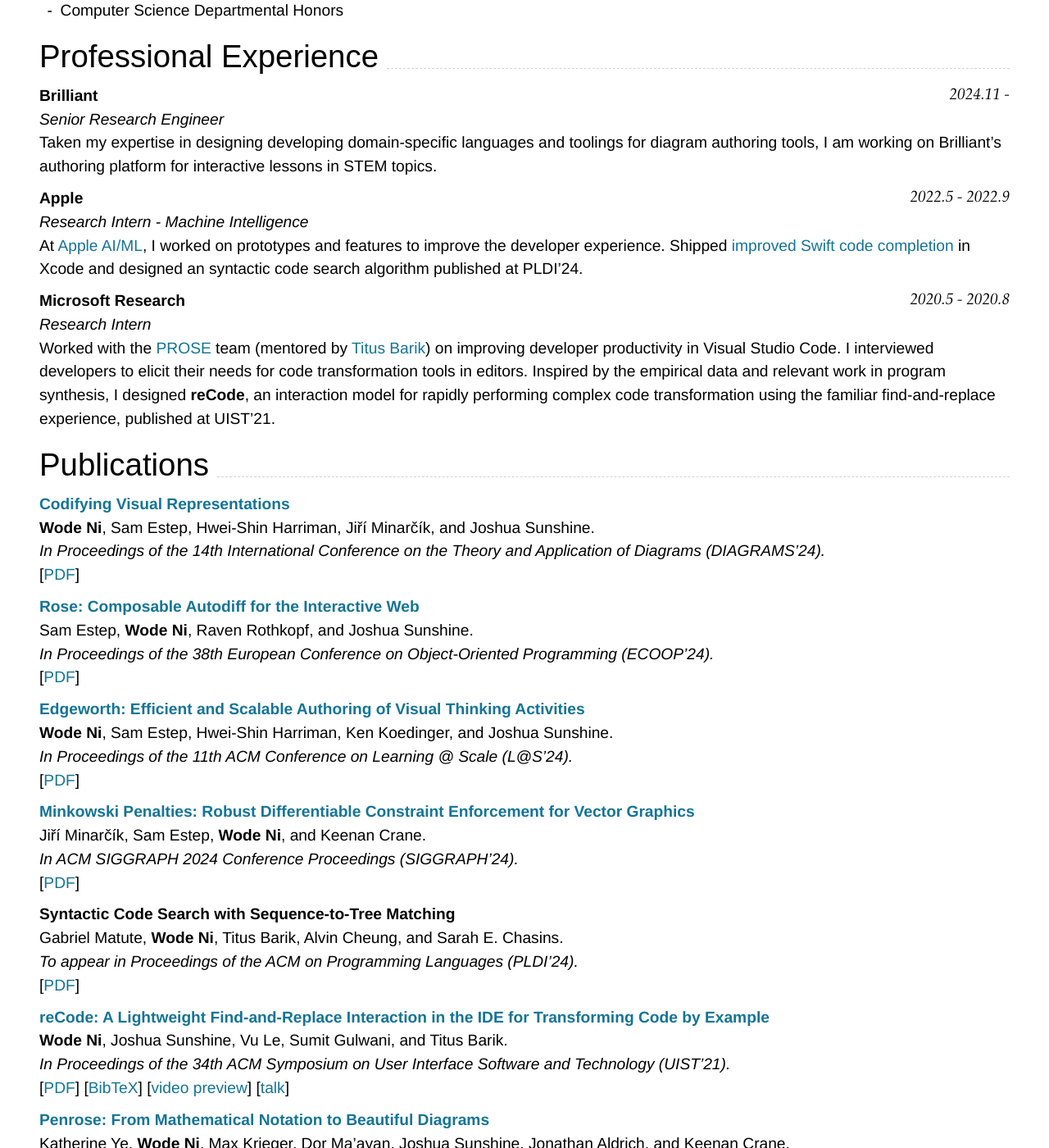
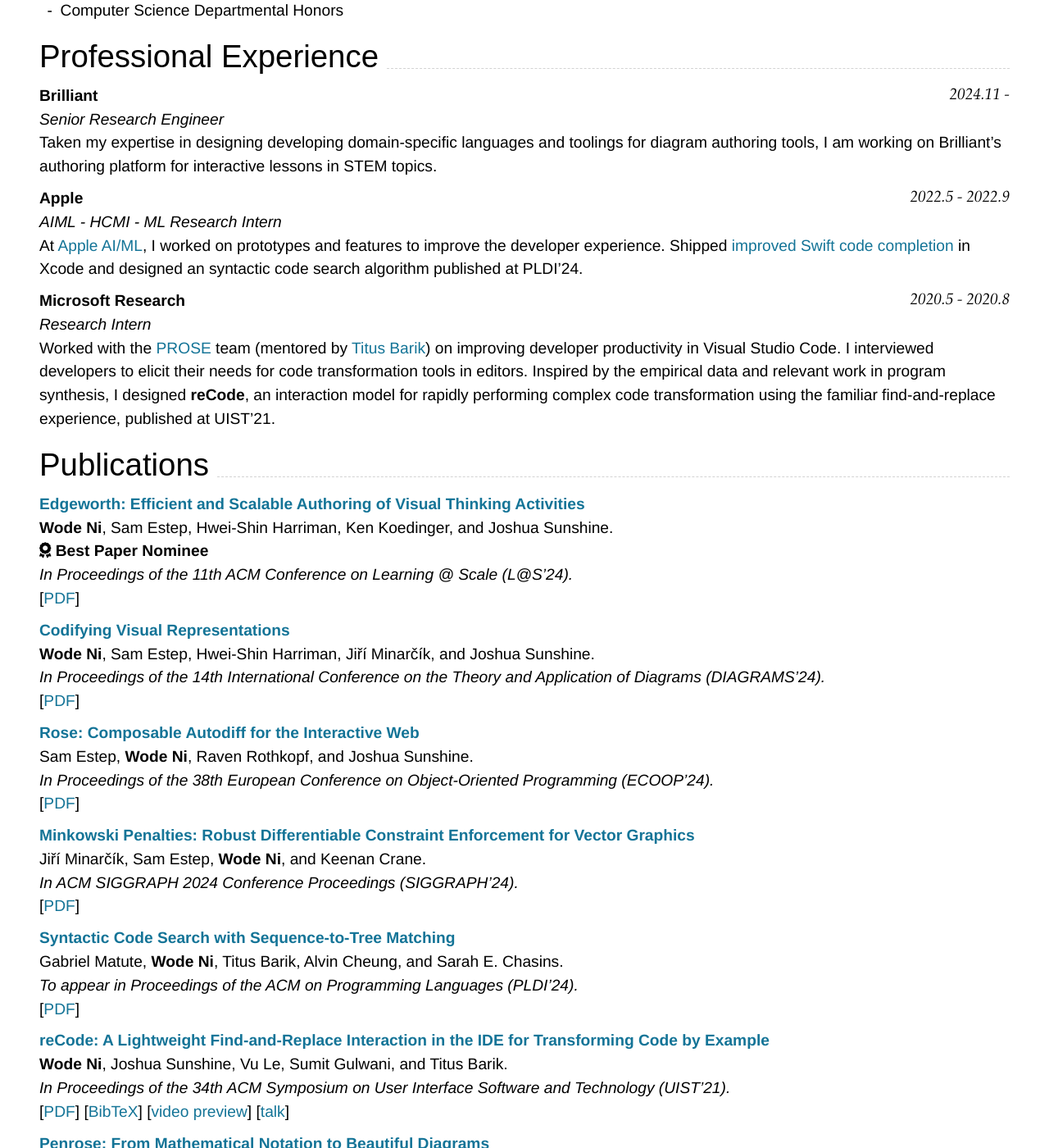
Before and after one commit to wodeni/nimo-markdown-cv, a Jekyll site: the page built from index.md, in a window 1280 px wide and 1400 px high, scrolled down 570 px. Shown: the whole window at 82% size. Built offline with Jekyll 4.4.1, drawn with Linux system fonts in a browser that asks for light colours; nearby versions of some CDN libraries; some of the changed lines change nothing that is shown.

Commit message:
chore: update appl internship title

````diff
--- a/index.md
+++ b/index.md
@@ -30,7 +30,7 @@
 ```
 
 - Ph.D. in Software Engineering
-- Dissertation: _Authoring Conceptual Diagrams by Codifying Visual Representations_
+- Dissertation: [_Authoring Conceptual Diagrams by Codifying Visual Representations_](https://wodenimoni.com/assets/nimo-dissertation.pdf)
 - Co-advised by [Ken Koedinger](http://pact.cs.cmu.edu/koedinger.html) and [Josh Sunshine](http://www.cs.cmu.edu/~jssunshi/)
 
 ### **Columbia University** `2016.9 - 2018.5`
@@ -62,7 +62,7 @@
 
 ### **Apple** `2022.5 - 2022.9`
 
-_Research Intern - Machine Intelligence_<br>
+_AIML - HCMI - ML Research Intern_<br>
 
 At [Apple AI/ML](https://machinelearning.apple.com/), I worked on prototypes and features to improve the developer experience. Shipped [improved Swift code completion](https://developer.apple.com/documentation/xcode-release-notes/xcode-14_3-release-notes#Source-Editor) in Xcode and designed an syntactic code search algorithm published at PLDI'24.
 
@@ -85,6 +85,12 @@
 
 ## Publications
 
+### [**Edgeworth: Efficient and Scalable Authoring of Visual Thinking Activities**]({{ page.homepage.url }}/assets/las-24-edgeworth.pdf)
+**Wode Ni**, Sam Estep, Hwei-Shin Harriman, Ken Koedinger, and Joshua Sunshine. <br>
+<i class="fas fa-award"></i> <strong>Best Paper Nominee</strong><br>
+_In Proceedings of the 11th ACM Conference on Learning @ Scale (L@S'24)._ <br>
+[[PDF]({{ page.homepage.url }}/assets/las-24-edgeworth.pdf)]
+
 ### [**Codifying Visual Representations**]({{ page.homepage.url }}/assets/diagrams-24-penrose.pdf)
 **Wode Ni**, Sam Estep, Hwei-Shin Harriman, Jiří Minarčík, and Joshua Sunshine. <br>
 _In Proceedings of the 14th International Conference on the Theory and Application of Diagrams (DIAGRAMS'24)._ <br>
@@ -95,18 +101,12 @@
 _In Proceedings of the 38th European Conference on Object-Oriented Programming (ECOOP'24)._ <br>
 [[PDF](https://arxiv.org/pdf/2402.17743.pdf)]
 
-### [**Edgeworth: Efficient and Scalable Authoring of Visual Thinking Activities**]({{ page.homepage.url }}/assets/las-24-edgeworth.pdf)
-**Wode Ni**, Sam Estep, Hwei-Shin Harriman, Ken Koedinger, and Joshua Sunshine. <br>
-_In Proceedings of the 11th ACM Conference on Learning @ Scale (L@S'24)._ <br>
-[[PDF]({{ page.homepage.url }}/assets/las-24-edgeworth.pdf)]
-
-
 ### [**Minkowski Penalties: Robust Differentiable Constraint Enforcement for Vector Graphics**]({{ page.homepage.url }}/assets/siggraph-24-minkowski.pdf)
 Jiří Minarčík, Sam Estep, **Wode Ni**, and Keenan Crane. <br>
 _In ACM SIGGRAPH 2024 Conference Proceedings (SIGGRAPH'24)._ <br>
 [[PDF]({{ page.homepage.url }}/assets/siggraph-24-minkowski.pdf)]
 
-### **Syntactic Code Search with Sequence-to-Tree Matching**
+### [**Syntactic Code Search with Sequence-to-Tree Matching**](https://dl.acm.org/doi/pdf/10.1145/3656460)
 Gabriel Matute, **Wode Ni**, Titus Barik, Alvin Cheung, and Sarah E. Chasins.<br>
 _To appear in Proceedings of the ACM on Programming Languages (PLDI'24)._ <br>
 [[PDF](https://dl.acm.org/doi/pdf/10.1145/3656460)]
````
